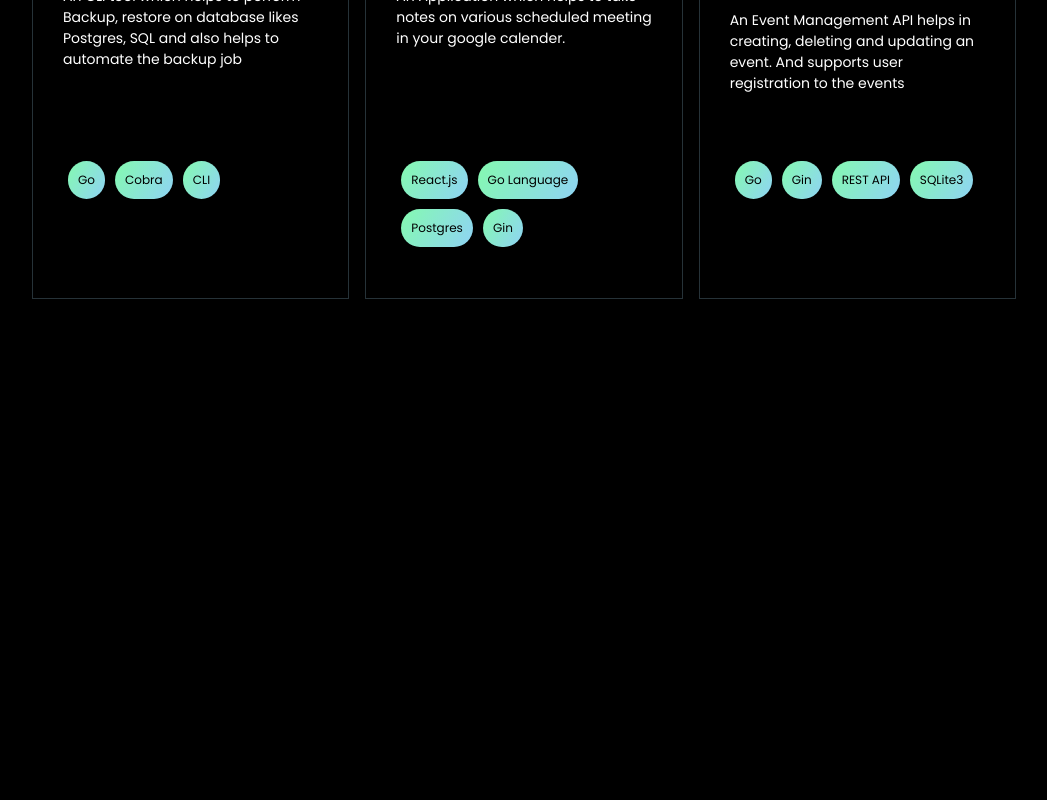
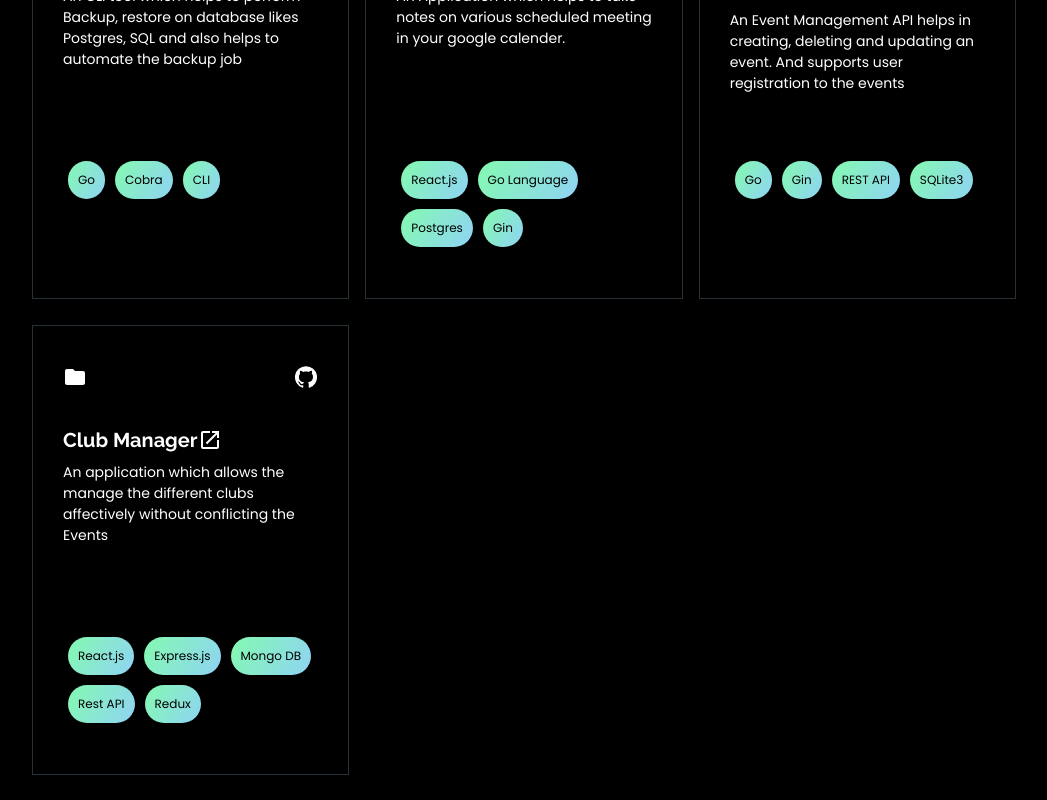
Before and after one commit to sambasivareddy-ch/sambasiva, a React (Create React App) app: page /projects in a window 1280 px wide. Shown: the part 757-1557 px from the top of the page, without its empty margins (116-1163 px from the left). Before the commit the page ends 1081 px from the top, so only its background shows below. Built offline with nearby package versions, Linux system fonts and the light colour scheme.

Commit message:
New project added

```diff
--- a/src/pages/ProjectDetailsPage.js
+++ b/src/pages/ProjectDetailsPage.js
@@ -11,6 +11,7 @@ import OpenInNewIcon from '@mui/icons-material/OpenInNew';
 import spotifyImage from '../assests/spotify.png';
 import nextbuyImage from '../assests/nextbuy.png';
 import meetingNotesImage from '../assests/meetingNotes.png';
+import clubManagerImage from '../assests/clubmanager.png';
 
 const ProjectDetailsPage = (props) => {
     const { id } = useParams();
@@ -44,10 +45,13 @@ const ProjectDetailsPage = (props) => {
                                 <img src={spotifyImage} alt="Spotify Image"/>
                             }
                             {id === 'project3' &&
-                                <img src={nextbuyImage} alt="Spotify Image"/>
+                                <img src={nextbuyImage} alt="Next Buy Image"/>
                             }
                             {id === 'project5' &&
-                                <img src={meetingNotesImage} alt="Spotify Image"/>
+                                <img src={meetingNotesImage} alt="Meeting notes Image"/>
+                            }
+                            {id === 'project7' &&
+                                <img src={clubManagerImage} alt="Club Manager Image"/>
                             }
                         </a>
                     </div>}
--- a/src/projectinfo.js
+++ b/src/projectinfo.js
@@ -75,6 +75,23 @@ const PROJECTS_DATA = [
         status: "Completed",
         preview: false,
     },
+    {
+        id: 'project7',
+        project_name: "Club Manager",
+        link: "https://eclub-manager.vercel.app/",
+        gitlink: "https://github.com/sambasivareddy-ch/club_manager",
+        description: "An application which allows the manage the different clubs affectively without conflicting the Events",
+        skills: ['React.js', 'Express.js', 'Mongo DB', 'Rest API', 'Redux'],
+        status: "Completed",
+        preview: false,
+        features: [
+            "An application built with three-user architecture i.e user, manager, admin",
+            "Admin can ables to create a new club and add a manager to it and can delete the club if needed",
+            "Once the manager is added, We will send an email with Password to login into the web application",
+            "Manager can add the club members, events and edit club related to that Club",
+            "In the home page, we summarize all the clubs and events related to that organization",
+        ]
+    },
 ];
 
 export default PROJECTS_DATA;
```
Also changed, not shown: src/assests/clubmanager.png (added).
